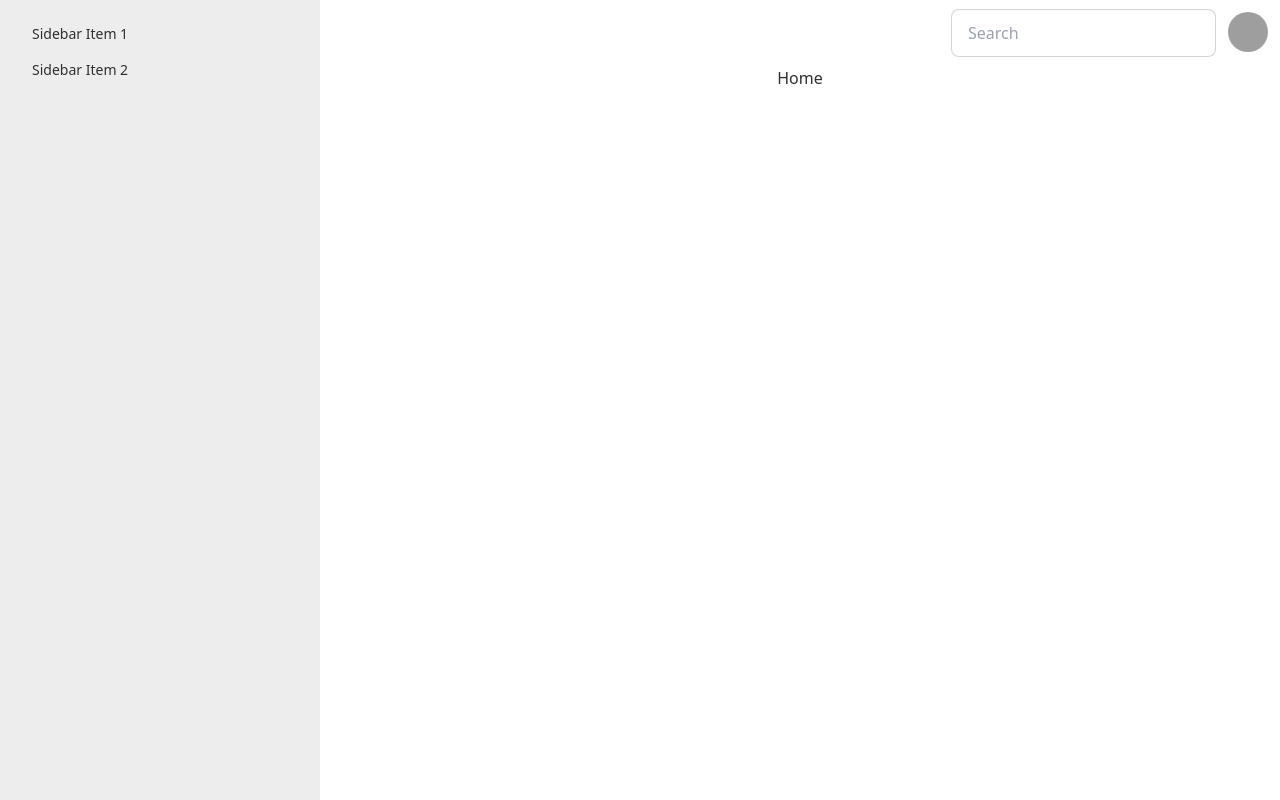
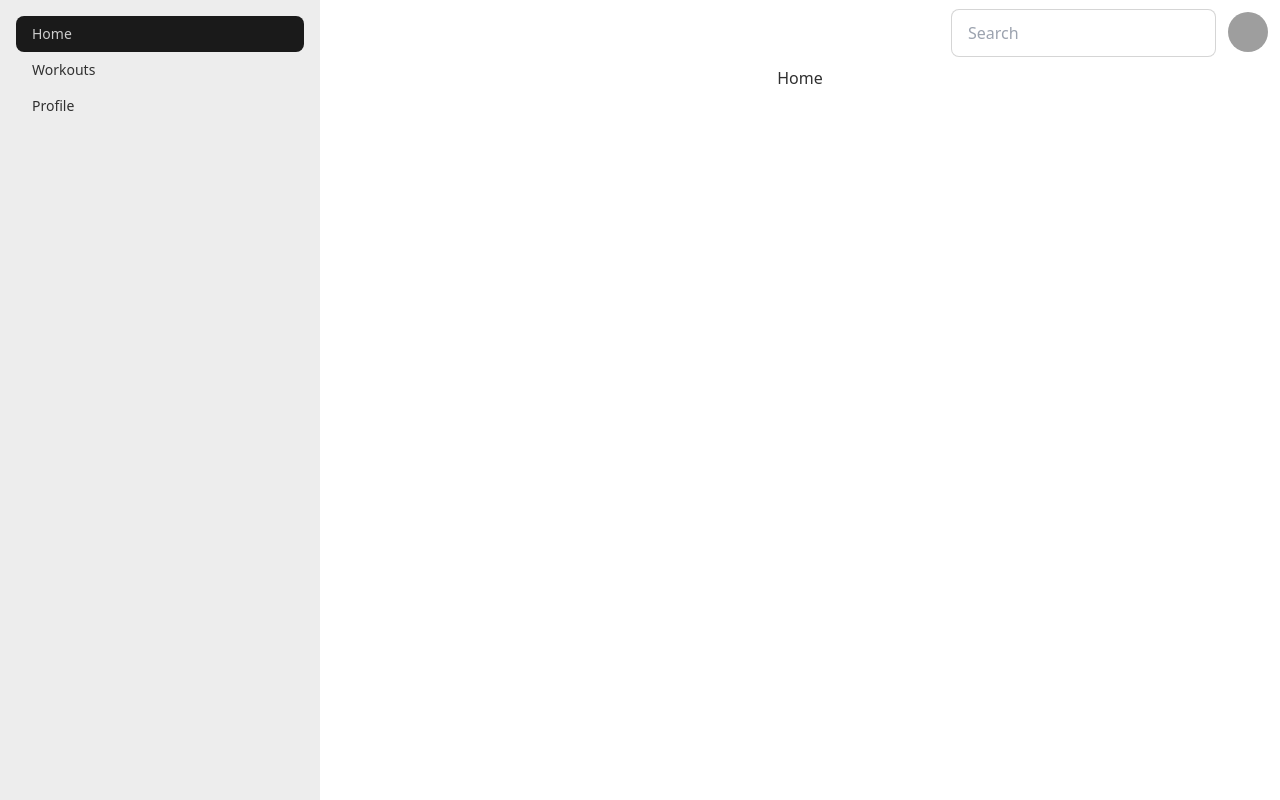
Before and after one commit to khaliltkhalil/strive, a React (Create React App) app: page / in a window 1280 px wide. Built offline with nearby package versions, Linux system fonts and the light colour scheme; grey boxes are pictures that could not be loaded.

Commit message:
add NavLinks to Drawer component

```diff
--- a/src/components/Drawer.js
+++ b/src/components/Drawer.js
@@ -1,6 +1,6 @@
 import React from "react";
 import Navbar from "./Navbar";
-import { Switch, Route } from "react-router-dom";
+import { Switch, Route, NavLink } from "react-router-dom";
 
 function Drawer() {
   return (
@@ -45,10 +45,15 @@ function Drawer() {
           {/* Sidebar content here */}
 
           <li>
-            <a>Sidebar Item 1</a>
+            <NavLink exact to="/">
+              Home
+            </NavLink>
           </li>
           <li>
-            <a>Sidebar Item 2</a>
+            <NavLink to="/workouts">Workouts</NavLink>
+          </li>
+          <li>
+            <NavLink to="/profile">Profile</NavLink>
           </li>
         </ul>
       </div>
```
